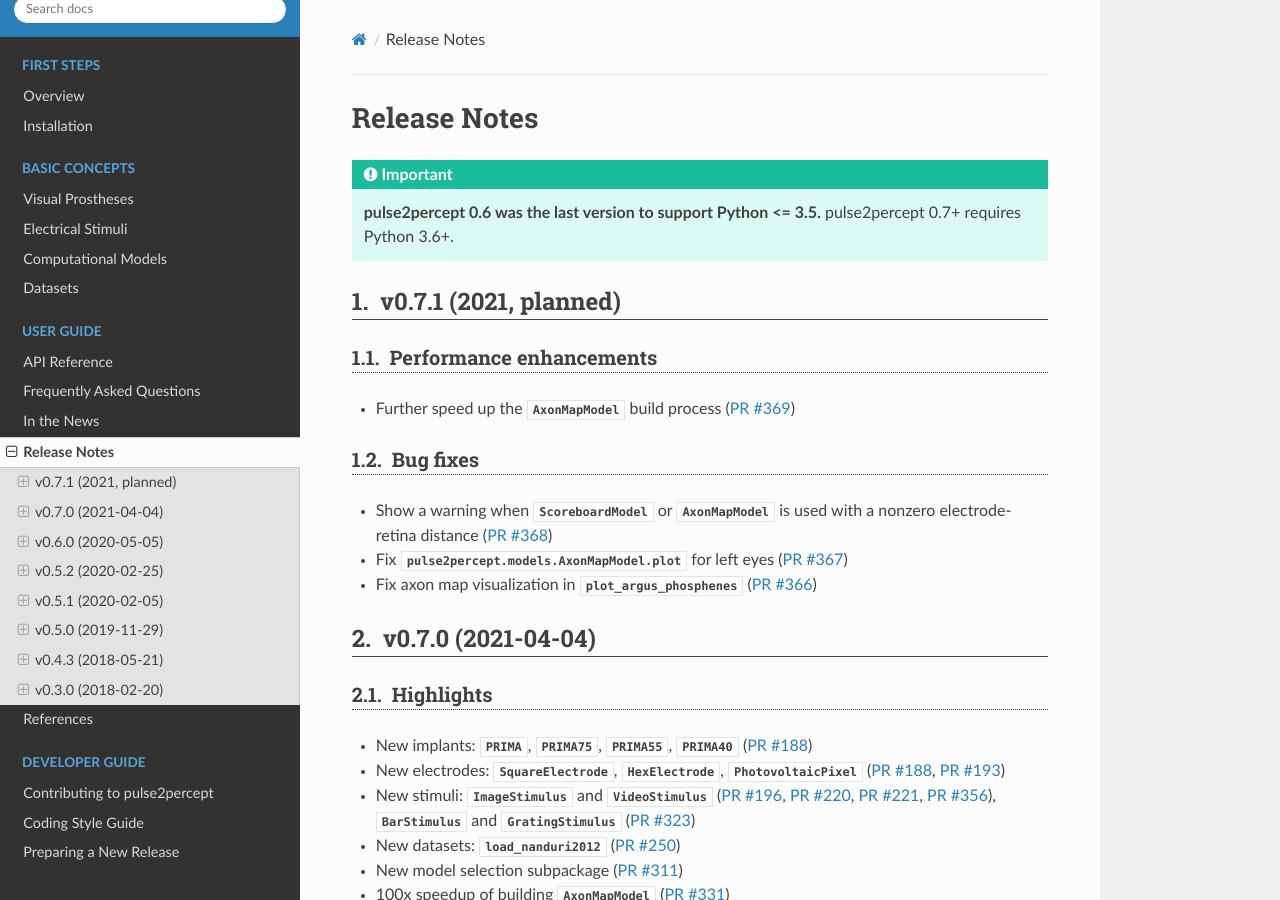
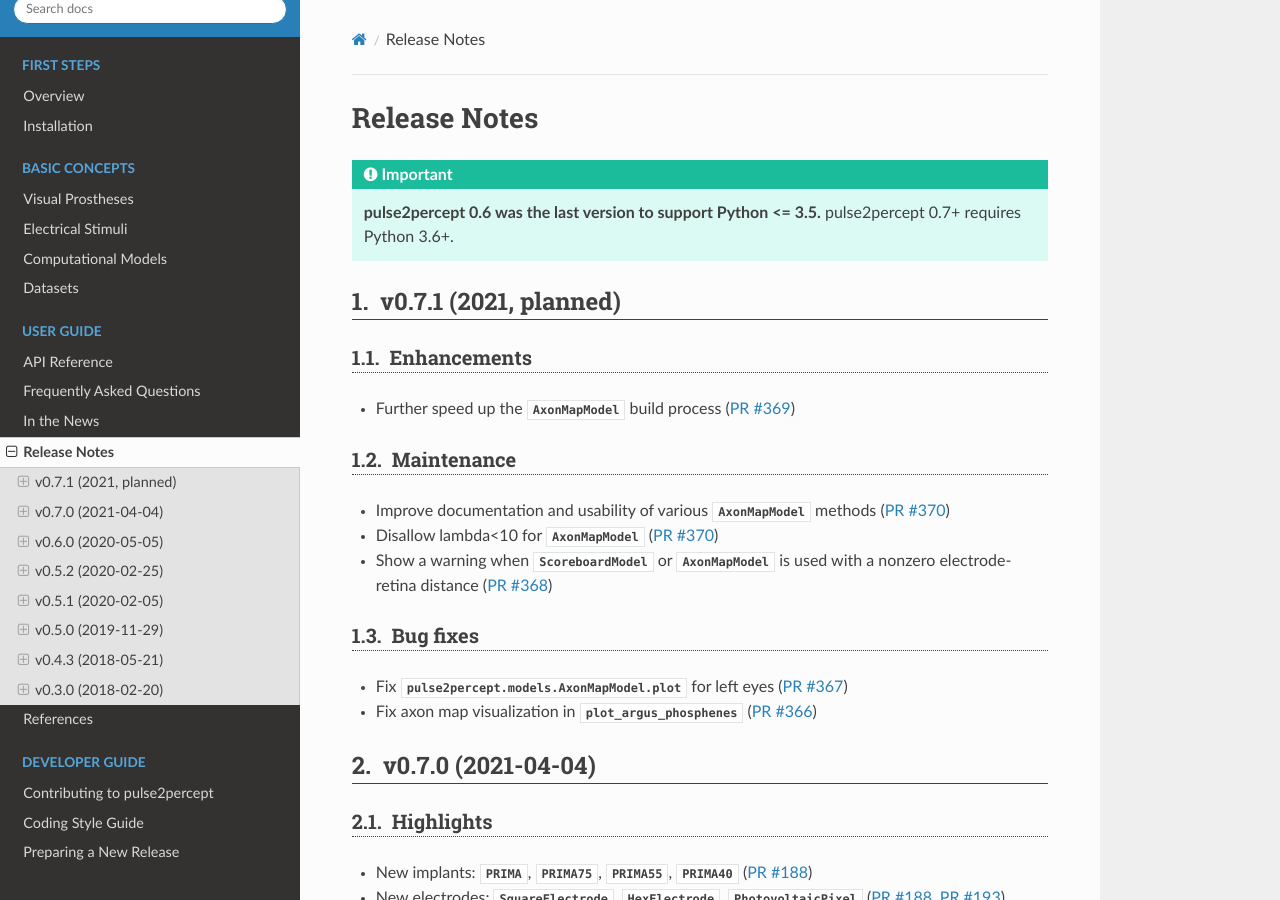
Before and after one commit to pulse2percept/pulse2percept, a Sphinx documentation site: the page built from doc/users/release_notes.rst, in a window 1280 px wide and 900 px high. Built offline with Sphinx 7.4.7 and the Read the Docs theme 2.0.0, drawn with Linux system fonts in a browser that asks for light colours; pages that are not in the unit, such as notebooks, are missing from menus.

Commit message:
Update release notes

```diff
--- a/doc/users/release_notes.rst
+++ b/doc/users/release_notes.rst
@@ -12,16 +12,22 @@
 v0.7.1 (2021, planned)
 ----------------------
 
-Performance enhancements
-~~~~~~~~~~~~~~~~~~~~~~~~
+Enhancements
+~~~~~~~~~~~~
 
 *  Further speed up the :py:class:`~pulse2percept.models.AxonMapModel` build process (:pull:`369`)
+
+Maintenance
+~~~~~~~~~~~
+
+*  Improve documentation and usability of various :py:class:`~pulse2percept.models.AxonMapModel` methods (:pull:`370`)
+*  Disallow lambda<10 for :py:class:`~pulse2percept.models.AxonMapModel` (:pull:`370`)
+*  Show a warning when :py:class:`~pulse2percept.models.ScoreboardModel` or
+   :py:class:`~pulse2percept.models.AxonMapModel` is used with a nonzero electrode-retina distance (:pull:`368`)
 
 Bug fixes
 ~~~~~~~~~
 
-*  Show a warning when :py:class:`~pulse2percept.models.ScoreboardModel` or
-   :py:class:`~pulse2percept.models.AxonMapModel` is used with a nonzero electrode-retina distance (:pull:`368`)
 *  Fix :py:meth:`pulse2percept.models.AxonMapModel.plot` for left eyes (:pull:`367`)
 *  Fix axon map visualization in :py:meth:`~pulse2percept.viz.plot_argus_phosphenes` (:pull:`366`)
 
```
